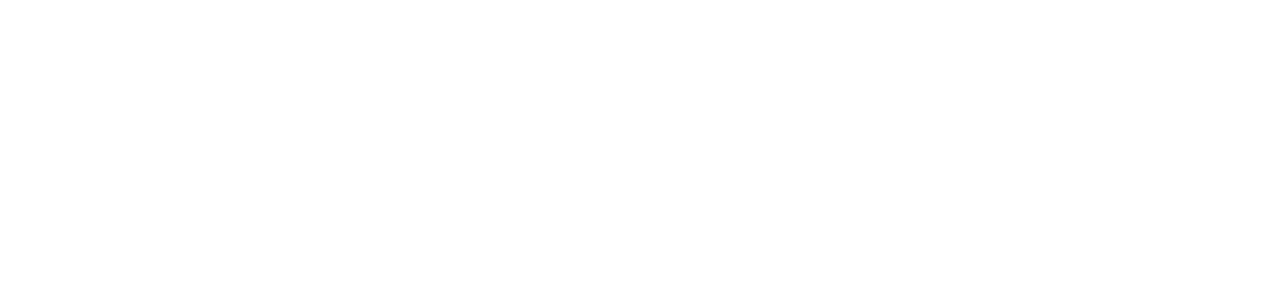
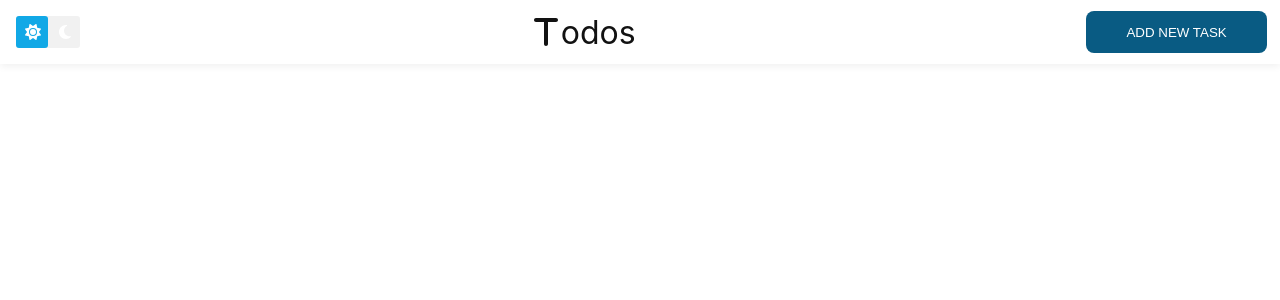
Before and after one commit to AhmadEleiwa/TodoListReact, a React (Create React App) app: page / in a window 1280 px wide. Shown: the top 300 px of the page. Built offline with nearby package versions, Linux system fonts and the light colour scheme.

Commit message:
Handling the DataContext with localStorage & ADD the dataContext provider

```diff
--- a/src/pages/home.js
+++ b/src/pages/home.js
@@ -1,5 +1,28 @@
+
+import {useState } from "react"
+import Header from "../shared/Header"
+import TaskList from "../shared/TaskList"
+import { load, store } from "../utils/localStorageUtils"
+
+import DataContext from '../utils/localStorageUtils'
 const HomePage = props =>{
-    return <></>
+    const [dataLocal, setDataLocal] = useState(load('data'))
+
+    const dataHandler = (data) => {
+        // setState
+        setDataLocal(data)
+
+        // store into localStorage
+        store('data', data)
+    }
+    return <DataContext.Provider value={{
+        data: dataLocal? dataLocal : [],
+        changeHandler:dataHandler
+    }}>
+     <Header />
+     <TaskList  />
+
+    </ DataContext.Provider>
 }
 
 export default HomePage
```
